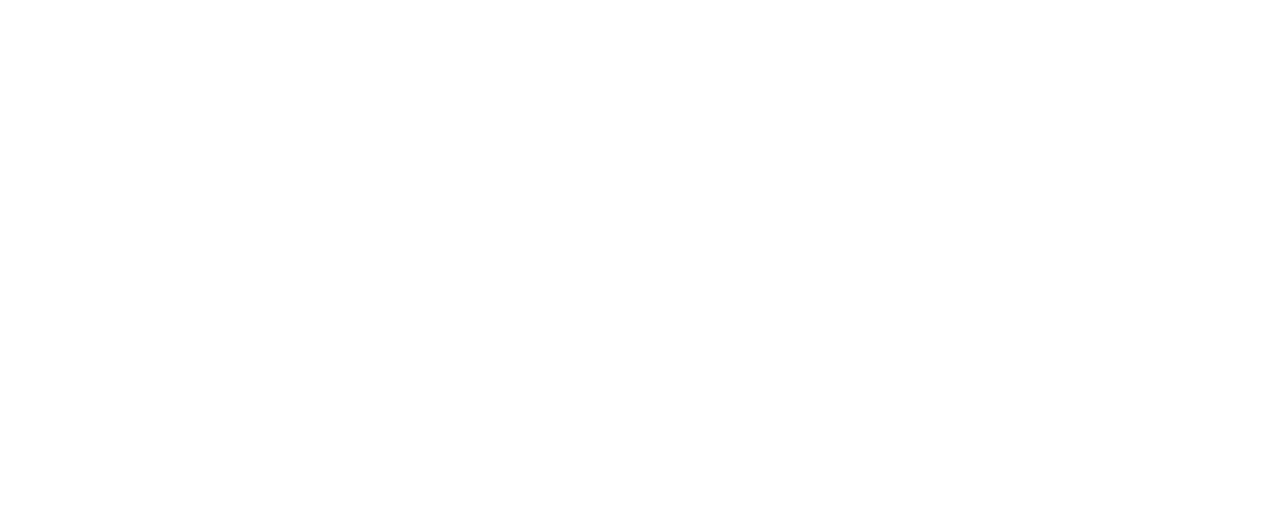
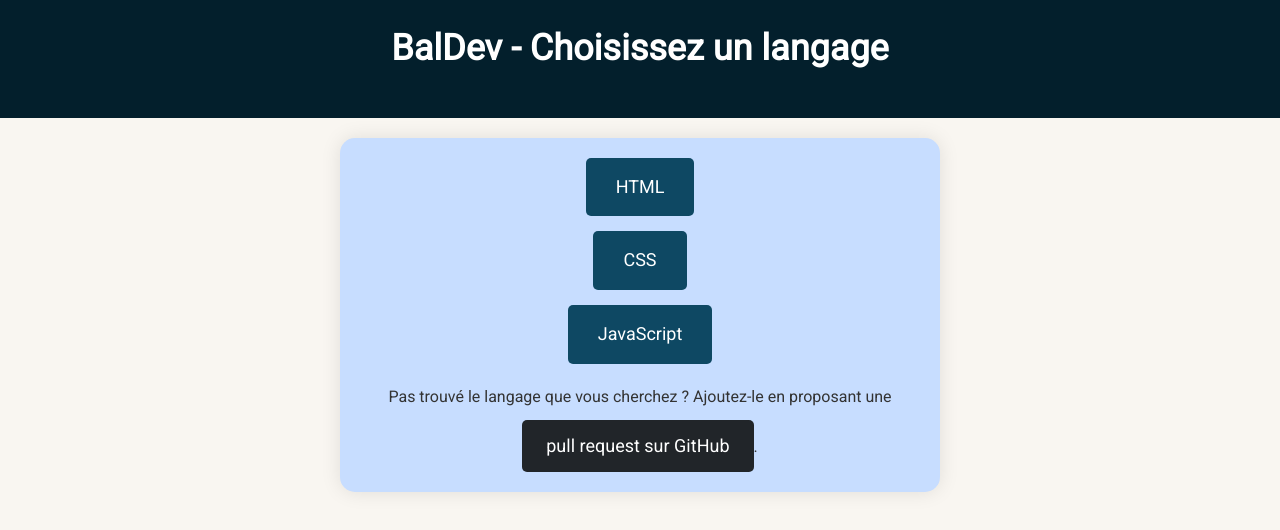
Before and after one commit to AigloOo/BalDev, a website: page index.html in a window 1280 px wide. Drawn offline with Linux system fonts and the light colour scheme.

Commit message:
Update index.html

```diff
--- a/index.html
+++ b/index.html
@@ -1,14 +1,128 @@
 <!DOCTYPE html>
-<html lang="en">
+<html lang="fr">
 
 <head>
     <meta charset="UTF-8">
     <meta name="viewport" content="width=device-width, initial-scale=1.0">
-    <title>BalDev</title>
+    <title>BalDev - Choisissez un langage</title>
+    <link rel="stylesheet" href="https://fonts.googleapis.com/css2?family=Roboto&display=swap">
+    <style>
+        * {
+            font-family: 'Roboto', sans-serif;
+            margin: 0;
+            padding: 0;
+            box-sizing: border-box;
+        }
+
+        body {
+            background-color: #f9f6f1;
+            color: #333;
+            line-height: 1.6;
+        }
+
+        header {
+            background-color: rgb(3, 31, 44);
+            ;
+            color: #fff;
+            padding: 20px;
+            text-align: center;
+
+        }
+
+        h1 {
+            font-size: 36px;
+            margin-bottom: 20px;
+        }
+
+        .container {
+            max-width: 600px;
+            margin: 20px auto;
+            padding: 20px;
+            border-radius: 15px;
+            background-color: rgb(199, 221, 255);
+            ;
+            box-shadow: 0 0 20px rgba(0, 0, 0, 0.1);
+        }
+
+        ul {
+            list-style-type: none;
+            padding: 0;
+            text-align: center;
+        }
+
+        li {
+            margin-bottom: 15px;
+        }
+
+        a {
+            display: inline-block;
+            padding: 15px 30px;
+            background-color: rgb(14, 72, 99);
+            color: #fff;
+            text-decoration: none;
+            border-radius: 5px;
+            transition: background-color 0.3s ease;
+            font-size: 18px;
+        }
+
+        a:hover {
+            background-color: #0b325c;
+        }
+
+        .github-link {
+            text-align: center;
+            margin-top: 20px;
+        }
+
+        .github-link a {
+            display: inline-block;
+            padding: 12px 24px;
+            background-color: #212529;
+            color: #fff;
+            text-decoration: none;
+            border-radius: 5px;
+            transition: background-color 0.3s ease;
+            margin-top: 10px;
+        }
+
+        .github-link a:hover {
+            background-color: #343a40;
+        }
+
+        @media only screen and (max-width: 600px) {
+            h1 {
+                font-size: 28px;
+            }
+
+            a {
+                padding: 12px 24px;
+                font-size: 16px;
+            }
+
+            .github-link a {
+                padding: 10px 20px;
+                font-size: 14px;
+            }
+        }
+    </style>
 </head>
 
 <body>
-    <!-- rien pour l'instant -->
+    <header>
+        <h1>BalDev - Choisissez un langage</h1>
+    </header>
+    <div class="container">
+        <ul>
+            <li><a href="pages/html/index.html">HTML</a></li>
+            <li><a href="css.html">CSS</a></li>
+            <li><a href="javascript.html">JavaScript</a></li>
+            <!-- Ajoutez d'autres langages ici -->
+        </ul>
+        <div class="github-link">
+            <p>Pas trouvé le langage que vous cherchez ? Ajoutez-le en proposant une <a
+                    href="https://github.com/AigloOo/BalDev/pulls">pull request sur GitHub</a>.</p>
+        </div>
+    </div>
 </body>
 
 </html>
```
